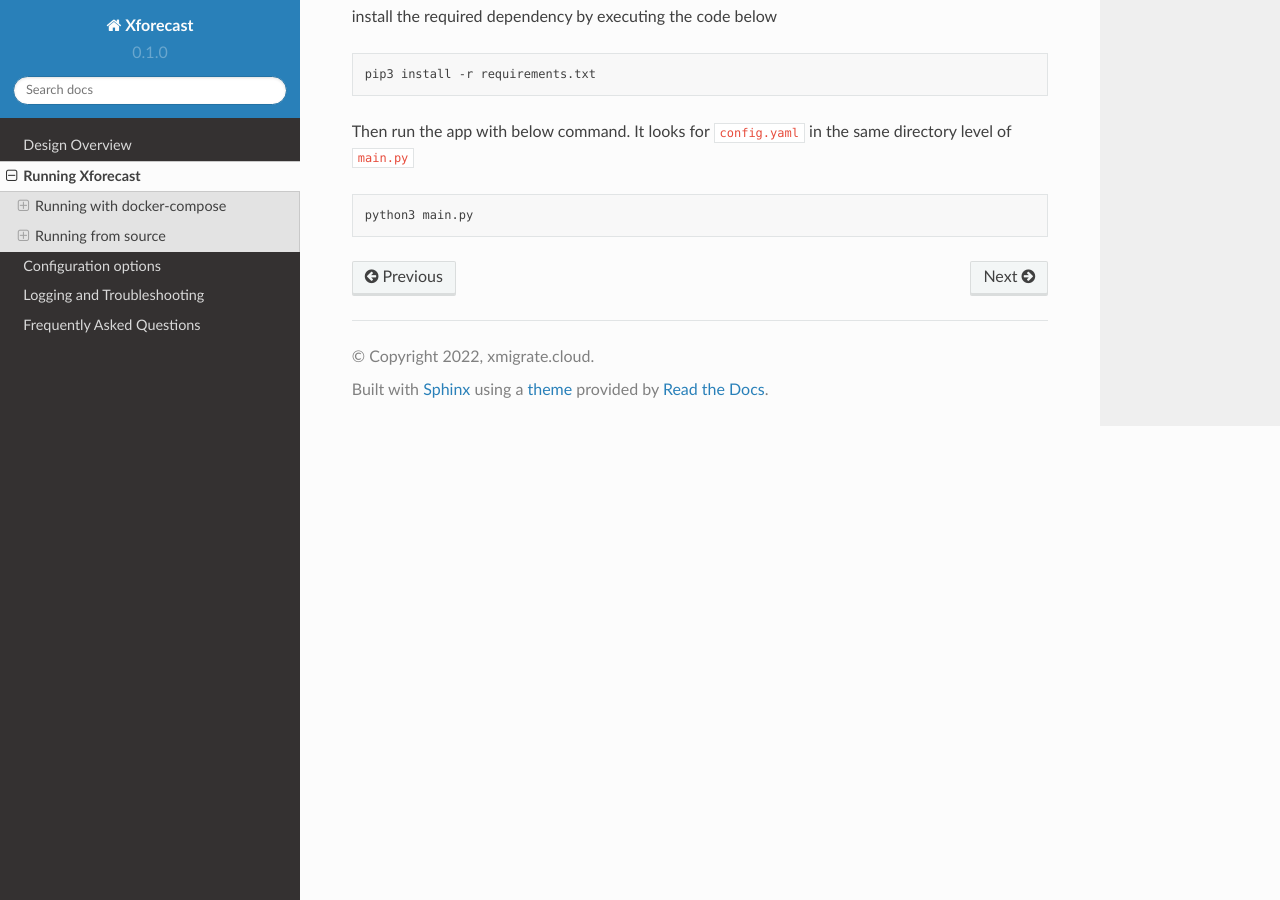
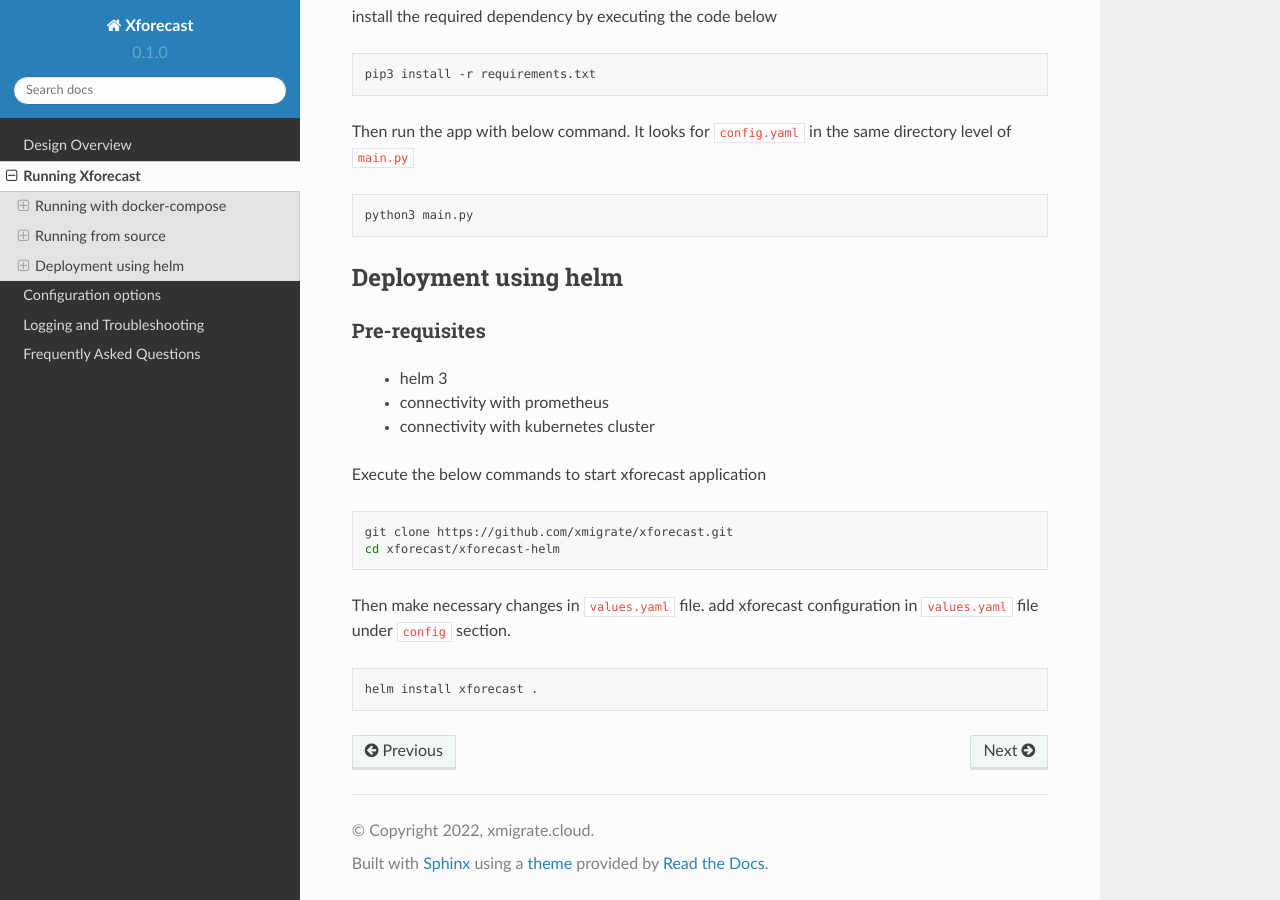
Before and after one commit to xmigrate/xforecast-docs, a Sphinx documentation site: the page built from docs/source/running_xforecast.rst, in a window 1280 px wide and 900 px high, scrolled down 732 px. Built offline with Sphinx 7.4.7 and the Read the Docs theme 2.0.0, drawn with Linux system fonts in a browser that asks for light colours.

Commit message:
helm doc added

```diff
--- a/docs/source/running_xforecast.rst
+++ b/docs/source/running_xforecast.rst
@@ -37,3 +37,24 @@
 .. code-block:: bash
 
     python3 main.py
+
+Deployment using helm
+-------------------
+Pre-requisites
+~~~~~~~~~~~~~~
+    * helm 3
+    * connectivity with prometheus
+    * connectivity with kubernetes cluster
+
+Execute the below commands to start xforecast application
+
+.. code-block:: bash
+
+    git clone https://github.com/xmigrate/xforecast.git
+    cd xforecast/xforecast-helm
+
+Then make necessary changes in ``values.yaml`` file. add xforecast configuration in  ``values.yaml`` file under ``config`` section.
+
+.. code-block:: bash
+
+    helm install xforecast .
```
